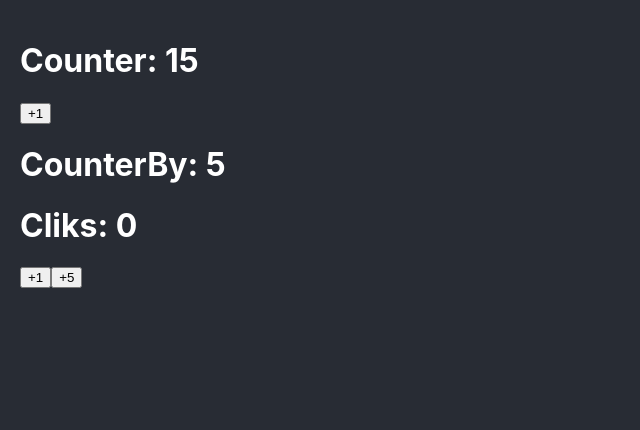
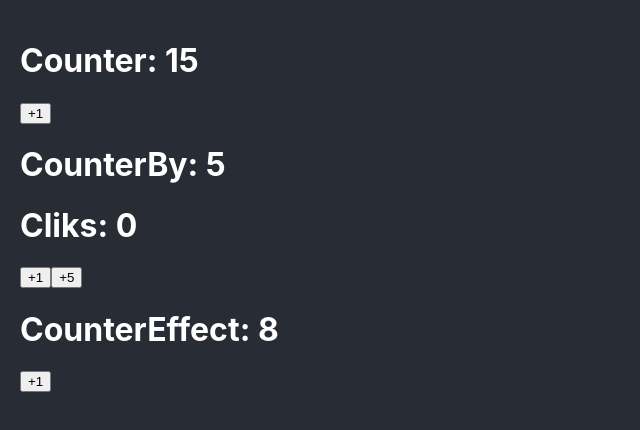
Before and after one commit to alexis19b/react-proM1, a React (Create React App) app: page / in a window 1280 px wide. Shown: the top 430 px of the page, without its empty margins (0-640 px from the left). Built offline with nearby package versions, Linux system fonts and the light colour scheme.

Commit message:
added counter effect

```diff
--- a/src/App.tsx
+++ b/src/App.tsx
@@ -1,11 +1,13 @@
 import Counter from "./bases/Counter";
 import CounterBy from "./bases/CounterBy";
+import CounterEffect from "./bases/CounterEffect";
 
 function App() {
   return (
     <>
       <Counter initialValue={15} />
       <CounterBy />
+      <CounterEffect />
     </>
   );
 }
--- /dev/null
+++ b/src/bases/CounterEffect.tsx
@@ -0,0 +1,29 @@
+import { useState, useEffect } from "react";
+
+const MAXIMUN_COUNT = 10;
+
+const CounterEffect = () => {
+
+    const [counter, setCounter] =useState(8);
+
+    const handleClick = () => {
+
+        setCounter(prev=> Math.min( prev + 1, MAXIMUN_COUNT ) );
+
+    }
+
+    useEffect(() => {
+     if(counter < 10 )return;
+     console.log("valor maximo");
+
+    }, [counter])
+
+    return (
+        <>
+           <h1>CounterEffect: {counter}</h1>
+           <button onClick={handleClick}>+1</button>
+        </>
+    )
+}
+
+export default CounterEffect;
```
